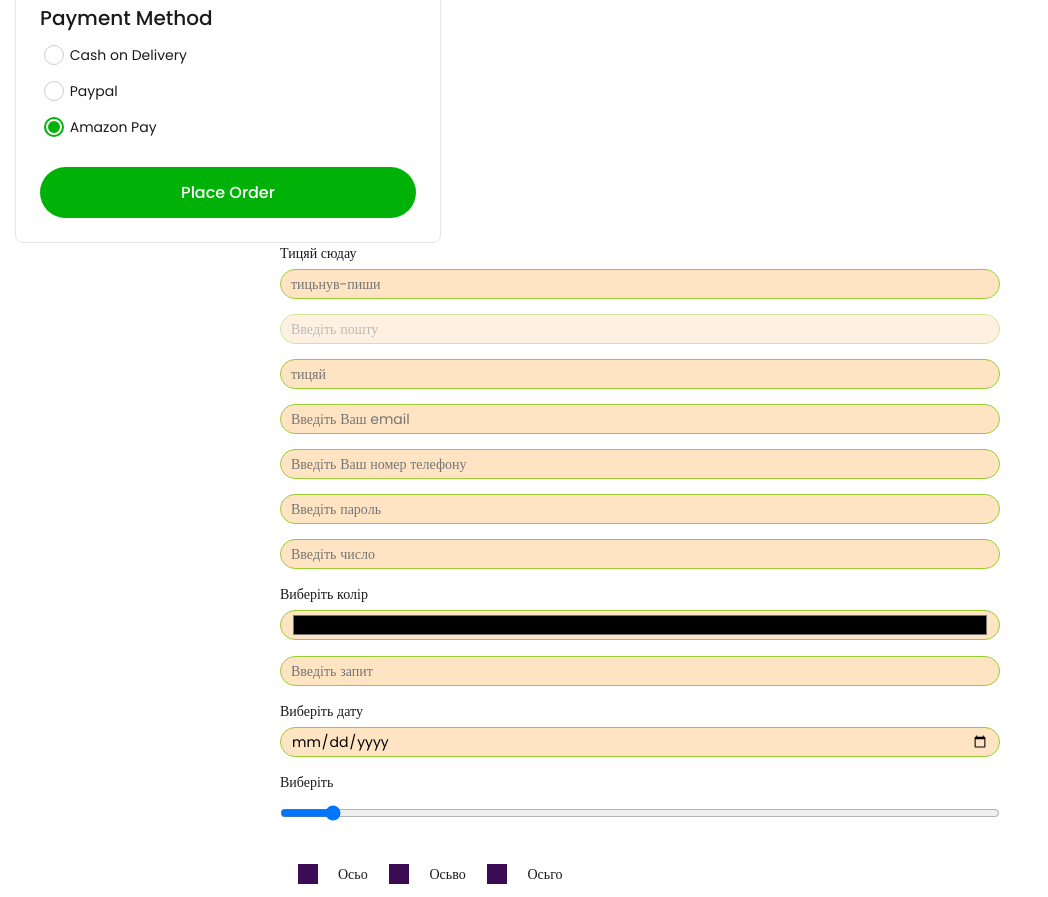
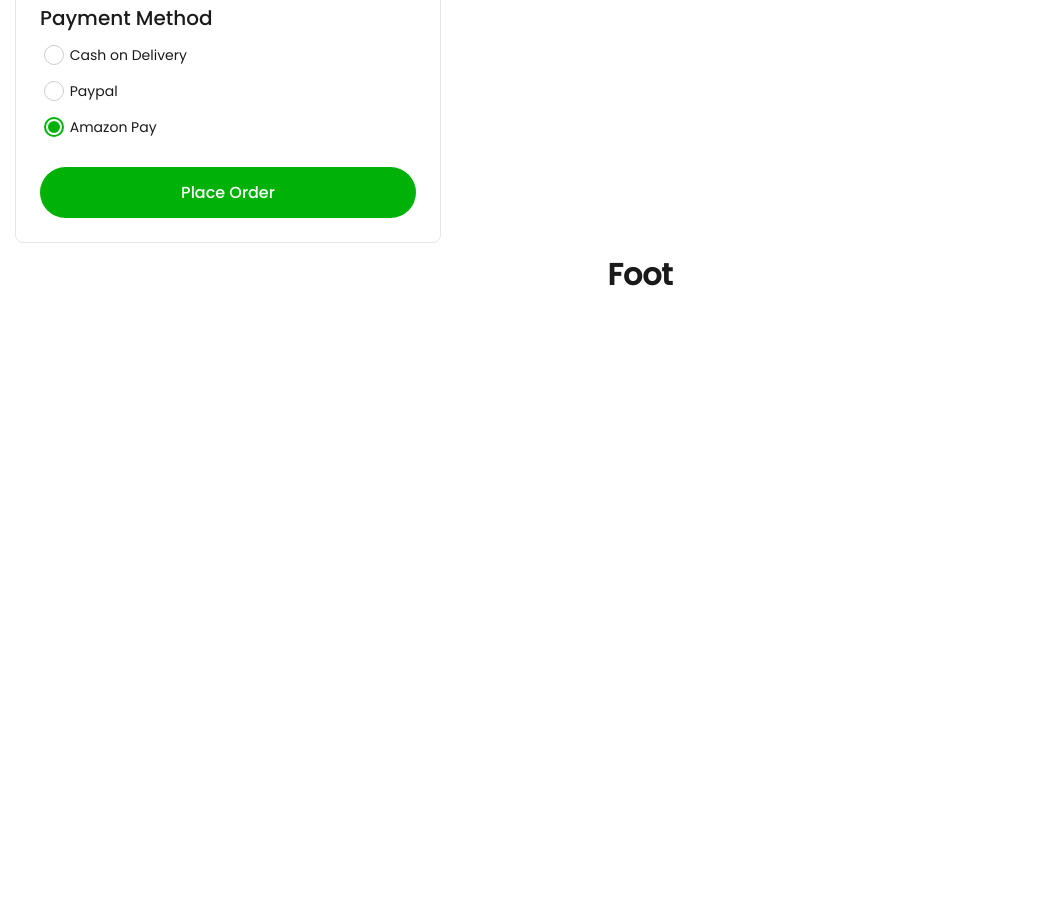
Before and after one commit to mapko1024/lessons, a plain HTML site: page lesson_14/index.html in a window 1280 px wide. Shown: the part 1316-2213 px from the top of the page, without its empty margins (0-1048 px from the left). After the commit the page ends 1624 px from the top, so only its background shows below. Drawn offline with Linux system fonts and the light colour scheme.

Commit message:
Update index.html

```diff
--- a/lesson_14/index.html
+++ b/lesson_14/index.html
@@ -164,7 +164,7 @@
           </form>
         </div>
       </section>
-      <section class="practik-section practik">
+<!--       <section class="practik-section practik">
         <div class="practik__container--min">
           <form class="form" method="post" enctype="multipart/form-data">
             <div class="form__line form__line--margin">
@@ -271,7 +271,7 @@
             </div>
           </form>
         </div>
-      </section>
+      </section> -->
     </main>
     <footer class="footer">
       <div class="footer__container"> Foot </div>
```
